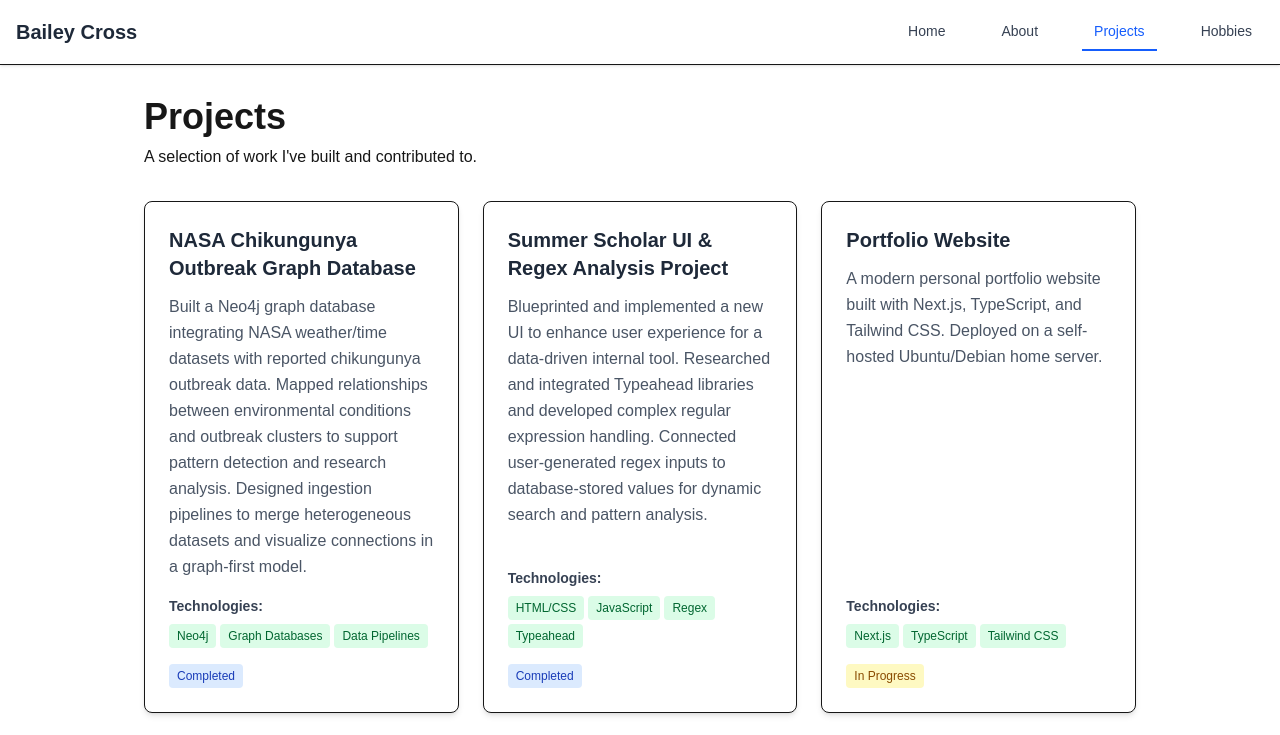
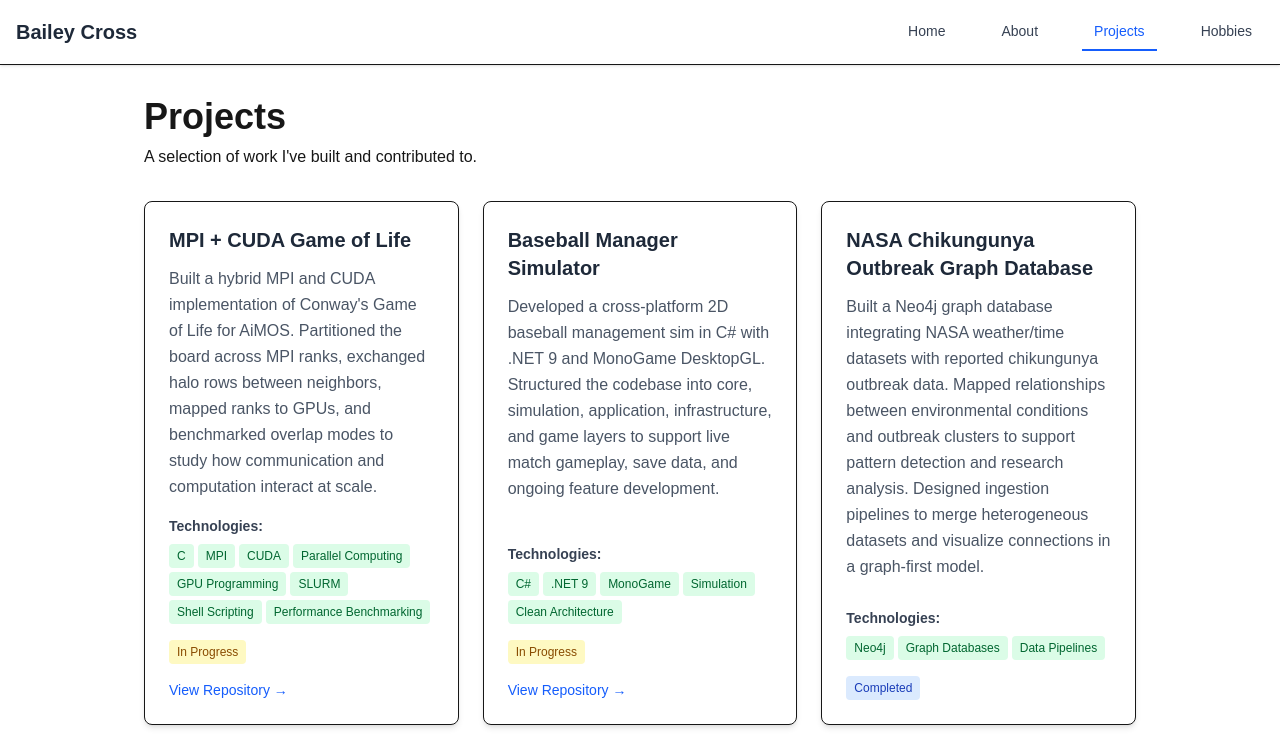
Before and after one commit to baileyfcross/baileyfcross-ui, a Next.js app: page /projects in a window 1280 px wide. Shown: the top 735 px of the page. Built offline with nearby package versions, Linux system fonts and the light colour scheme.

Commit message:
added new project and website link

```diff
--- a/src/app/about/page.tsx
+++ b/src/app/about/page.tsx
@@ -31,7 +31,7 @@ export default function About() {
           <div className="mb-4">
             <h3 className="text-lg font-medium text-white-600 mb-2">Proficient In</h3>
             <div className="flex flex-wrap gap-2">
-              {['Angular', 'Agile', 'C#', 'Java', '.NET', 'TypeScript', 'HTML/CSS/JavaScript', 'Microsoft Suite', 'Oracle DBMS', 'SQL', 'Git', 'GitHub', 'GitLab', 'Unix', 'IntelliJ', 'Jira', 'Confluence', 'Spring', 'Spring Boot'].map((skill) => (
+              {['Angular', 'Agile', 'C', 'C#', 'Java', '.NET', 'TypeScript', 'HTML/CSS/JavaScript', 'Git', 'GitHub', 'GitLab', 'Unix', 'SQL', 'Spring', 'Spring Boot', 'Shell Scripting', 'Parallel Debugging', 'Performance Analysis'].map((skill) => (
                 <span
                   key={skill}
                   className="px-3 py-1 bg-blue-100 text-blue-800 rounded-full text-sm"
@@ -45,7 +45,7 @@ export default function About() {
           <div>
             <h3 className="text-lg font-medium text-white-600 mb-2">Familiar With</h3>
             <div className="flex flex-wrap gap-2">
-              {['AWS', 'Bootstrap', 'C', 'Docker', 'Figma', 'FreeBSD', 'GitHub Actions', 'Jenkins', 'Neo4J', 'PHP', 'PHPStorm', 'Python3', 'Swift', 'UX Design', 'Wireframing', 'React', 'Next.js', 'Node.js', 'MonoGame', 'Game Development', 'Cross-Platform Development', 'Domain Modeling', 'Simulation Systems', 'Graph Databases', 'Data Pipelines', 'Regex', 'Typeahead', 'Tailwind CSS'].map((skill) => (
+              {['AWS', 'Bootstrap', 'CUDA', 'Docker', 'Figma', 'FreeBSD', 'GitHub Actions', 'Jenkins', 'MPI', 'Neo4J', 'Next.js', 'Node.js', 'PHP', 'PHPStorm', 'Python3', 'React', 'SLURM', 'Swift', 'Tailwind CSS', 'Typeahead', 'UX Design', 'Wireframing', 'MonoGame', 'Game Development', 'Cross-Platform Development', 'Domain Modeling', 'Simulation Systems', 'Graph Databases', 'Data Pipelines', 'Regex', 'GPU Programming', 'Distributed Computing'].map((skill) => (
                 <span
                   key={skill}
                   className="px-3 py-1 bg-gray-100 text-gray-700 rounded-full text-sm"
--- a/src/app/projects/page.tsx
+++ b/src/app/projects/page.tsx
@@ -1,6 +1,35 @@
+import { link } from "fs";
+
 const projects = [
   {
+    id: 0,
+    title: "MPI + CUDA Game of Life",
+    description:
+      "Built a hybrid MPI and CUDA implementation of Conway's Game of Life for AiMOS. Partitioned the board across MPI ranks, exchanged halo rows between neighbors, mapped ranks to GPUs, and benchmarked overlap modes to study how communication and computation interact at scale.",
+    technologies: [
+      "C",
+      "MPI",
+      "CUDA",
+      "Parallel Computing",
+      "GPU Programming",
+      "SLURM",
+      "Shell Scripting",
+      "Performance Benchmarking",
+    ],
+    status: "In Progress",
+    link: "https://github.com/baileyfcross/mpi-game-of-life",
+  },
+  {
     id: 1,
+    title: "Baseball Manager Simulator",
+    description:
+      "Developed a cross-platform 2D baseball management sim in C# with .NET 9 and MonoGame DesktopGL. Structured the codebase into core, simulation, application, infrastructure, and game layers to support live match gameplay, save data, and ongoing feature development.",
+    technologies: ["C#", ".NET 9", "MonoGame", "Simulation", "Clean Architecture"],
+    status: "In Progress",
+    link: "https://github.com/baileyfcross/baseball-manager",
+  },
+  {
+    id: 2,
     title: "NASA Chikungunya Outbreak Graph Database",
     description:
       "Built a Neo4j graph database integrating NASA weather/time datasets with reported chikungunya outbreak data. Mapped relationships between environmental conditions and outbreak clusters to support pattern detection and research analysis. Designed ingestion pipelines to merge heterogeneous datasets and visualize connections in a graph-first model.",
@@ -8,30 +37,23 @@ const projects = [
     status: "Completed",
   },
   {
-    id: 2,
+    id: 3,
     title: "Summer Scholar UI & Regex Analysis Project",
     description:
       "Blueprinted and implemented a new UI to enhance user experience for a data-driven internal tool. Researched and integrated Typeahead libraries and developed complex regular expression handling. Connected user-generated regex inputs to database-stored values for dynamic search and pattern analysis.",
     technologies: ["HTML/CSS", "JavaScript", "Regex", "Typeahead"],
     status: "Completed",
+    link:"https://github.com/TravelMapping/EduTools",
   },
   {
-    id: 3,
+    id: 4,
     title: "Portfolio Website",
     description:
       "A modern personal portfolio website built with Next.js, TypeScript, and Tailwind CSS. Deployed on a self-hosted Ubuntu/Debian home server.",
     technologies: ["Next.js", "TypeScript", "Tailwind CSS"],
     status: "In Progress",
-  },
-  {
-    id: 4,
-    title: "Baseball Manager Simulator",
-    description:
-      "Developed a cross-platform 2D baseball management sim in C# with .NET 9 and MonoGame DesktopGL. Structured the codebase into core, simulation, application, infrastructure, and game layers to support live match gameplay, save data, and ongoing feature development.",
-    technologies: ["C#", ".NET 9", "MonoGame", "Simulation", "Clean Architecture"],
-    status: "In Progress",
-    link: "https://github.com/baileyfcross/baseball-manager",
-  },
+    website: "https://www.baileyfcross.info/",
+  }
 ];
 
 const experience = [
@@ -121,13 +143,14 @@ export default function Projects() {
               </span>
 
               {project.link && <span className="mt-4 text-sm font-medium text-blue-600">View Repository →</span>}
+              {project.website && <span className="mt-4 text-sm font-medium text-blue-600">View Website →</span>}
             </>
           );
 
-          return project.link ? (
+          return project.link || project.website ? (
             <a
               key={project.id}
-              href={project.link}
+              href={project.link || project.website}
               target="_blank"
               rel="noopener noreferrer"
               className="bg-white rounded-lg shadow-md p-6 border hover:shadow-lg hover:-translate-y-1 transition-all flex flex-col"
```
